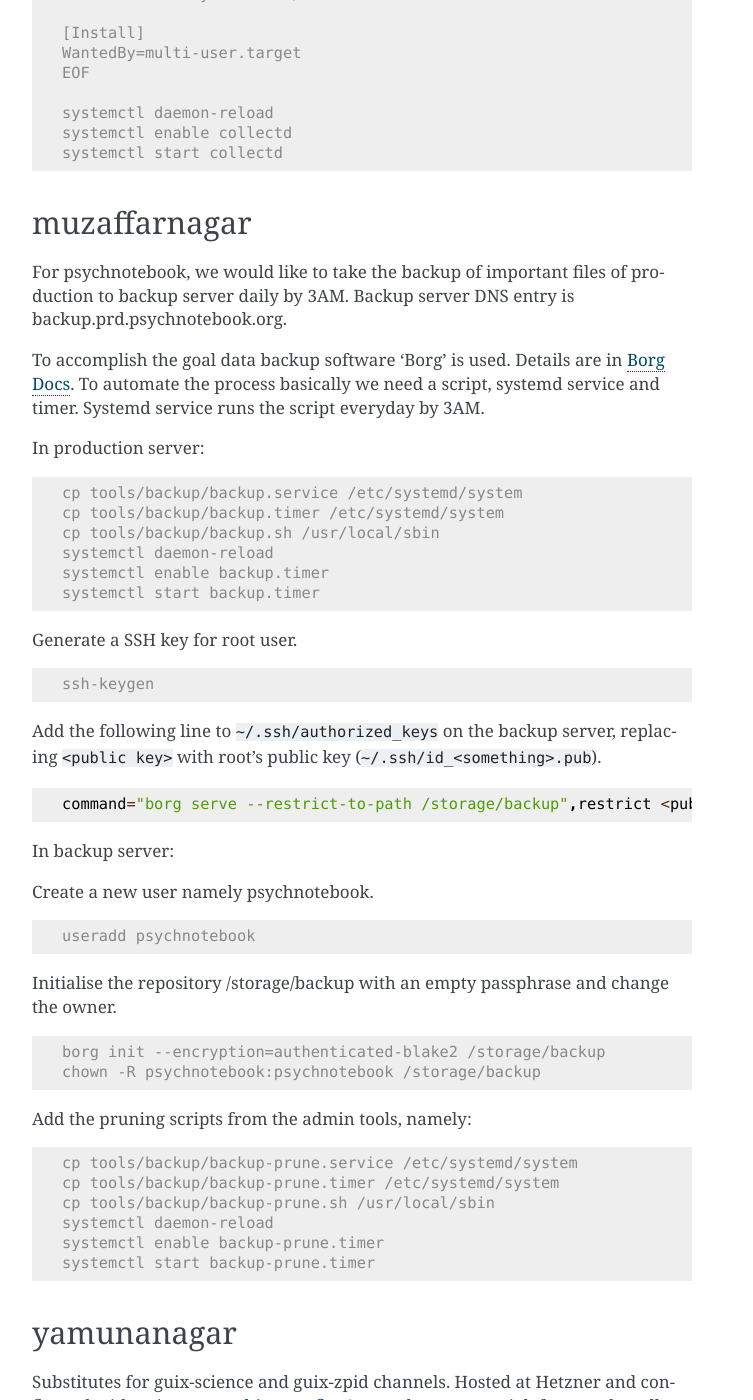
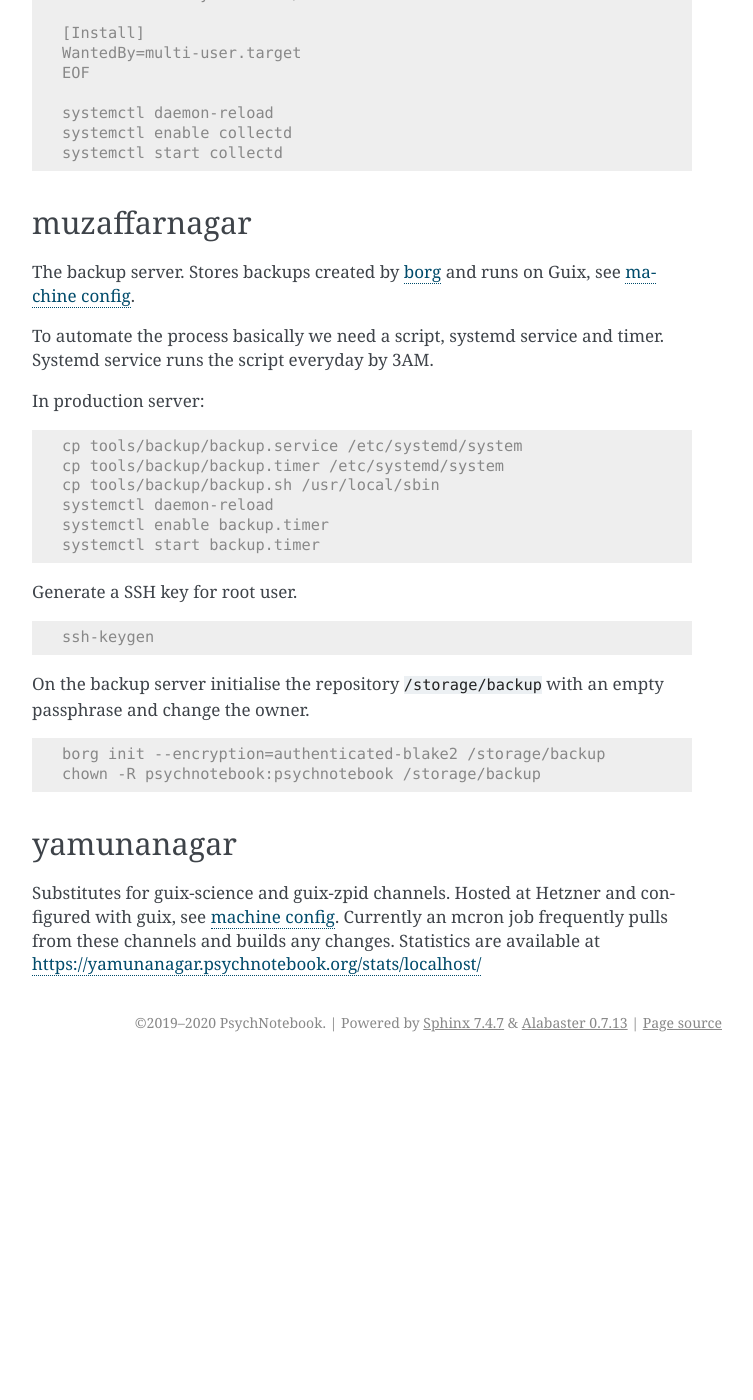
Before and after one commit to leibniz-psychology/psychnotebook-deploy, a Sphinx documentation site: the page built from doc/configuration.rst, in a window 1280 px wide and 1400 px high, scrolled down 19298 px. Shown: the whole window, without its empty margins (388-1141 px from the left). Built offline with Sphinx 7.4.7, drawn with Linux system fonts in a browser that asks for light colours; after the commit the page ends 20360 px from its top, so only the background shows below that.

Commit message:
Move backup server to Guix
Add muzaffarnagar OS definition, remove pruning from backup tools.

```diff
--- a/doc/configuration.rst
+++ b/doc/configuration.rst
@@ -929,12 +929,14 @@
 muzaffarnagar
 -------------
 
-For psychnotebook, we would like to take the backup of important files of production to backup server daily by 3AM.
-Backup server DNS entry is backup.prd.psychnotebook.org.
+The backup server. Stores backups created by borg_ and runs on Guix, see
+`machine config`__.
 
-To accomplish the goal data backup software 'Borg' is used. Details are in `Borg Docs
-<https://borgbackup.readthedocs.io>`__.
-To automate the process basically we need a script, systemd service and timer. Systemd service runs the script everyday by 3AM.
+.. _borg: https://borgbackup.readthedocs.io
+__ https://github.com/leibniz-psychology/psychnotebook-deploy/blob/master/src/zpid/machines/muzaffarnagar/
+
+To automate the process basically we need a script, systemd service and timer.
+Systemd service runs the script everyday by 3AM.
 
 In production server:
 
@@ -953,40 +955,13 @@
 
    ssh-keygen
 
-Add the following line to ``~/.ssh/authorized_keys`` on the backup server,
-replacing ``<public key>`` with root’s public key
-(``~/.ssh/id_<something>.pub``).
-
-.. code::
-
-   command="borg serve --restrict-to-path /storage/backup",restrict <public key>
-
-
-In backup server:
-
-Create a new user namely psychnotebook.
-
-.. code:: console
-
-   useradd psychnotebook
-
-Initialise the repository /storage/backup with an empty passphrase and change the owner.
+On the backup server initialise the repository :file:`/storage/backup` with an empty
+passphrase and change the owner.
 
 .. code:: console
 
    borg init --encryption=authenticated-blake2 /storage/backup
    chown -R psychnotebook:psychnotebook /storage/backup
-
-Add the pruning scripts from the admin tools, namely:
-
-.. code:: console
-
-	cp tools/backup/backup-prune.service /etc/systemd/system
-	cp tools/backup/backup-prune.timer /etc/systemd/system
-	cp tools/backup/backup-prune.sh /usr/local/sbin
-	systemctl daemon-reload
-	systemctl enable backup-prune.timer
-	systemctl start backup-prune.timer
 
 yamunanagar
 -----------
```
Also changed, not shown: 8 other files.
